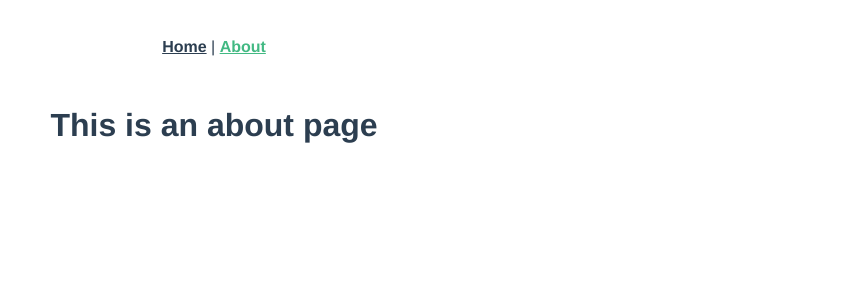
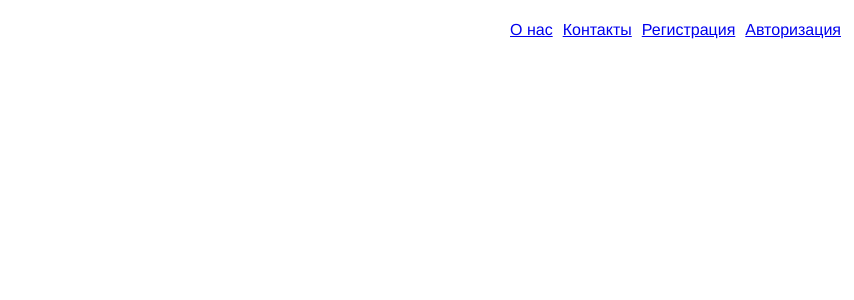
Before and after one commit to 1Mo41/Diplon, a Vue app: page /about in a window 1280 px wide. Shown: the top 300 px of the page, without its empty margins (426-1280 px from the left). Built offline with nearby package versions, Linux system fonts and the light colour scheme.

Commit message:
Начало проекта

```diff
--- a/src/App.vue
+++ b/src/App.vue
@@ -1,9 +1,15 @@
 <template>
-  <nav>
-    <router-link to="/">Home</router-link> |
-    <router-link to="/about">About</router-link>
-  </nav>
-  <router-view/>
+
+    <div class="header">
+      <div class="logo"></div>
+      <ul class="ul1">
+        <li class="headerLi"><router-link to="/about">О нас</router-link></li>
+        <li class="headerLi"><router-link to="/about">Контакты</router-link></li>
+        <li class="headerLi"><router-link to="/about">Регистрация</router-link></li>
+        <li class="headerLi"><router-link to="/about">Авторизация</router-link></li>
+      </ul>
+
+    </div>
 </template>
 
 <style>
@@ -14,17 +20,14 @@
   text-align: center;
   color: #2c3e50;
 }
+.ul1{
+display: flex;
+  justify-content: flex-end;
+}
+.headerLi{
+  display: inline;
 
-nav {
-  padding: 30px;
+  margin: 5px;
 }
 
-nav a {
-  font-weight: bold;
-  color: #2c3e50;
-}
-
-nav a.router-link-exact-active {
-  color: #42b983;
-}
 </style>
--- /dev/null
+++ b/src/components/HeaderMain.vue
@@ -0,0 +1,3 @@
+<template>
+  <div class="menuHeader"><a href="" class="logo"> <img src="src/assets/logo.png" alt=""></a></div>
+</template>/
--- a/src/router/index.js
+++ b/src/router/index.js
@@ -1,5 +1,6 @@
 import { createRouter, createWebHistory } from 'vue-router'
 import HomeView from '../views/HomeView.vue'
+
 
 const routes = [
   {
@@ -8,11 +9,15 @@ const routes = [
     component: HomeView
   },
   {
+    path: '/Main',
+    name: 'Main',
+    component: function () {
+      return import(/* webpackChunkName: "about" */ '../views/MainView.vue')
+    }
+  },
+  {
     path: '/about',
     name: 'about',
-    // route level code-splitting
-    // this generates a separate chunk (about.[hash].js) for this route
-    // which is lazy-loaded when the route is visited.
     component: function () {
       return import(/* webpackChunkName: "about" */ '../views/AboutView.vue')
     }
--- a/src/views/AboutView.vue
+++ b/src/views/AboutView.vue
@@ -1,5 +1,5 @@
 <template>
   <div class="about">
-    <h1>This is an about page</h1>
+<h1>sdfsdf</h1>
   </div>
 </template>
--- /dev/null
+++ b/src/views/MainView.vue
@@ -0,0 +1,5 @@
+<template>
+  <div class="main">
+    <h1>Пошёл</h1>
+  </div>
+</template>
```
